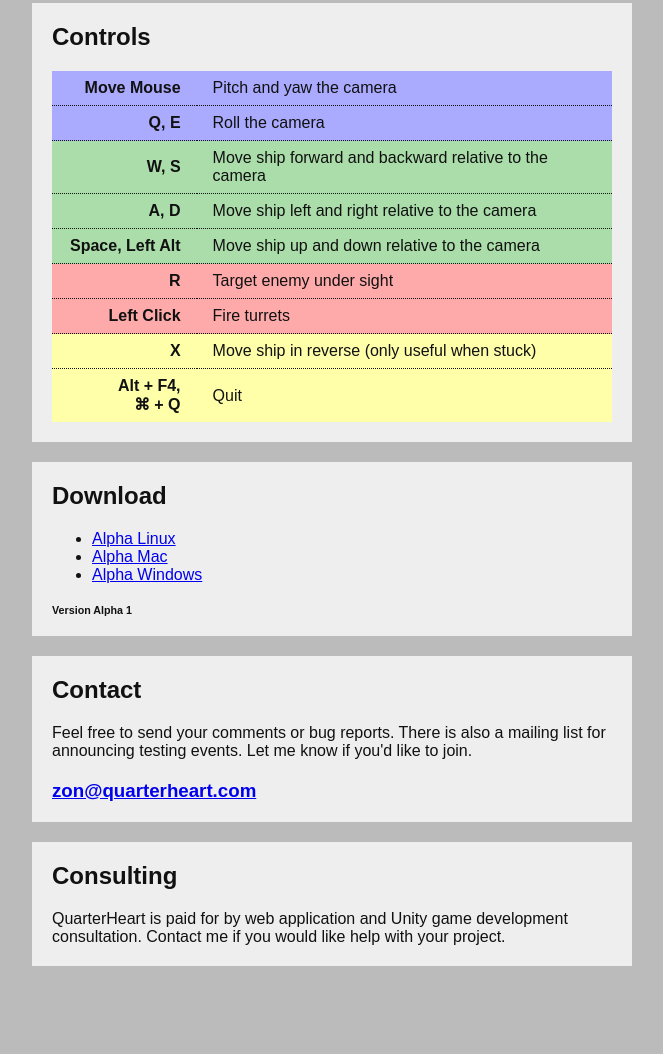
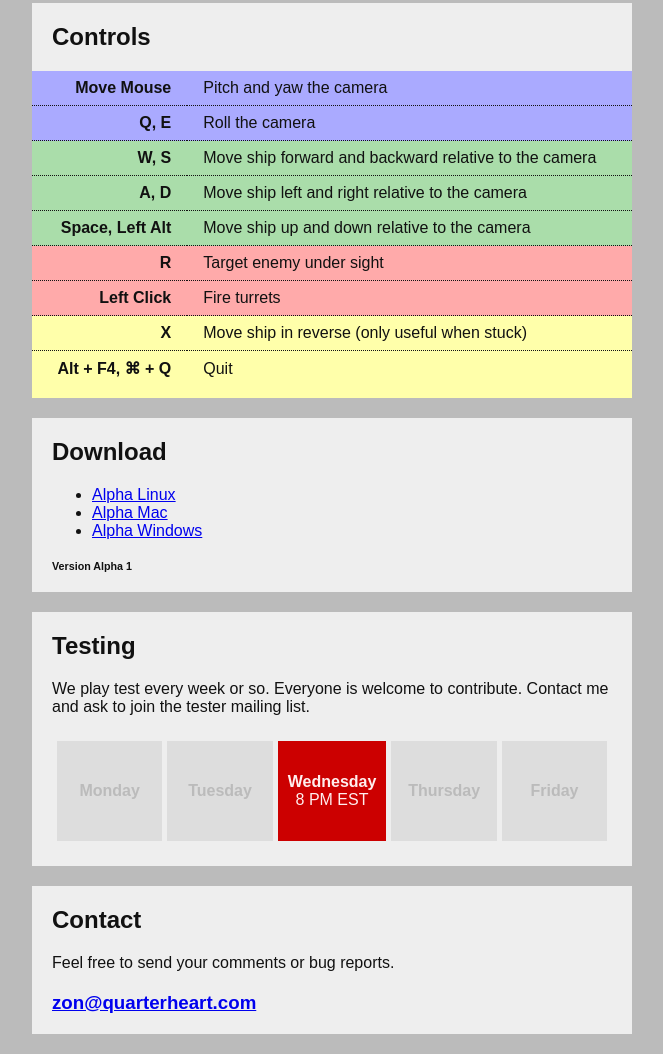
Before and after one commit to zon/quarterheart, a plain HTML site: page index.html in a window 1280 px wide. Shown: the part 610-1664 px from the top of the page, without its empty margins (308-971 px from the left). Before the commit the page ends 1596 px from the top, so only its background shows below. Drawn offline with Linux system fonts and the light colour scheme.

Commit message:
Added testing time to site.

```diff
--- a/index.html
+++ b/index.html
@@ -78,16 +78,33 @@
 				<h6>Version Alpha 1</h6>
 			</div>
 
+			<div id="testing" class="section">
+				<h2>Testing</h2>
+				<p>We play test every week or so. Everyone is welcome to contribute. Contact me and ask to join the tester mailing list.</p>
+				<table>
+					<tr>
+						<td>Monday</td>
+						<td>Tuesday</td>
+						<td class="day">
+							Wednesday
+							<span class="time">8 PM EST</span>
+						</td>
+						<td>Thursday</td>
+						<td>Friday</td>
+					</tr>
+				</table>
+			</div>
+
 			<div id="contact" class="section">
 				<h2>Contact</h2>
-				<p>Feel free to send your comments or bug reports. There is also a mailing list for announcing testing events. Let me know if you'd like to join.</p>
+				<p>Feel free to send your comments or bug reports.</p>
 				<h3><a href="mailto:zon@quarterheart.com">zon@quarterheart.com</a></h3>
 			</div>
 
-			<div class="section">
+			<!-- <div class="section">
 				<h2>Consulting</h2>
 				<p>QuarterHeart is paid for by web application and Unity game development consultation. Contact me if you would like help with your project.</p>
-			</div>
+			</div> -->
 
 		</body>
 	</div>
--- a/layout.css
+++ b/layout.css
@@ -40,9 +40,17 @@ h1, h2, h3, h4, h5, h6, p {
 	color: #eee;
 }
 
+#controls {
+	padding: 0;
+	padding-top: 20px;
+}
+#controls h2 {
+	margin: 0 20px 20px;
+}
 #controls table {
 	border-collapse: collapse;
 	margin: 0;
+	width: 100%;
 }
 #controls table tbody.camera {
 	background-color: #aaf;
@@ -59,9 +67,16 @@ h1, h2, h3, h4, h5, h6, p {
 #controls table td {
 	padding: 0.5em 1em;
 }
+#controls table tbody:last-child tr:last-child td {
+	padding-bottom: 20px;
+}
 #controls table td:first-child {
+	padding-left: 20px;
 	font-weight: bold;
 	text-align: right;
+}
+#controls table td:last-child {
+	padding-right: 20px;
 }
 #controls table tr {
 	border-top: 1px dotted #111;
@@ -72,3 +87,24 @@ h1, h2, h3, h4, h5, h6, p {
 #controls .command {
 	white-space: nowrap;
 }
+
+#testing table {
+	width: 100%;
+	border-spacing: 5px;
+}
+#testing table td {
+	width: 20%;
+	height: 100px;
+	padding: 10px;
+	background-color: #ddd;
+	font-weight: bold;
+	text-align: center;
+	color: #bbb;
+}
+#testing table td.day {
+	background-color: #c00;
+	color: #fee;
+}
+#testing table span.time {
+	font-weight: normal;
+}
```
